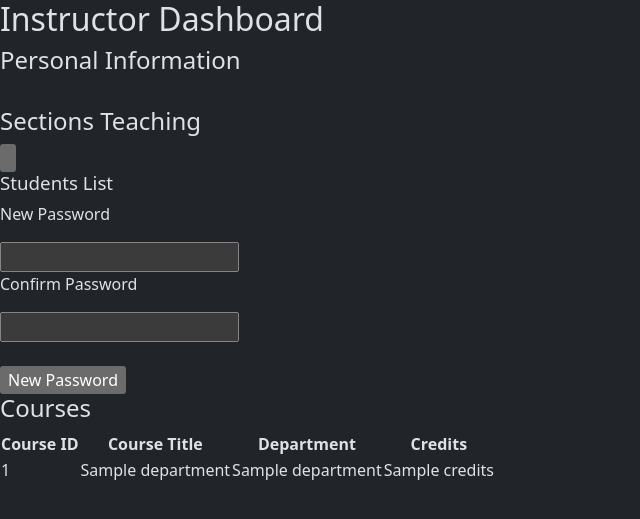
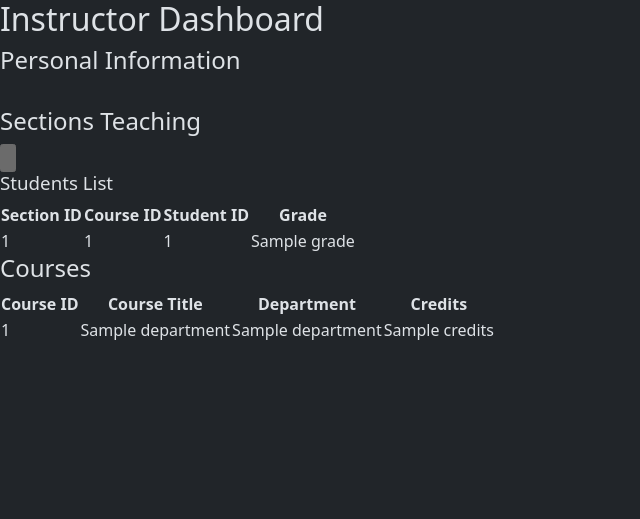
Before and after one commit to festonathan/database-project, a Flask app: template templates/instructor.html in a window 1280 px wide. Shown: the top 519 px of the page, without its empty margins (0-640 px from the left). Run offline with Flask 3, Linux system fonts and the light colour scheme; the template is opened without the code that fills it: most values are stand-ins (such as "Sample title", 1, 10 or a date in 2020); some libraries are stand-ins or nearby versions.

Commit message:
Added student table

```diff
--- a/templates/instructor.html
+++ b/templates/instructor.html
@@ -25,20 +25,25 @@
    </form>
 
    <!--Displays Student list for selected section-->
+   <!--Should display grades and submit grades for students-->
    <h3>Students List</h3>
-
-
-
-   <!--Should display grades and submit grades for students-->
-   <form action="" method="POST">
-      {% for _ in data %}
-         <p>New Password</p>
-         <input type="text" name="student_grade">
-         <p>Confirm Password</p>
-         <input type="text" name="confirm_password">
-         <br><br>
-         <input type="submit" value="New Password">
-      {% endfor %}
+   <form>
+      <table>
+         <tr>
+            <th>Section ID</th>
+            <th>Course ID</th>
+            <th>Student ID</th>
+            <th>Grade</th>
+         </tr>
+         {% for enrollment in data %}
+         <tr>
+            <td>{{ enrollment["sec_id"] }}</td>
+            <td>{{ enrollment["Course_id"] }}</td>
+            <td>{{ enrollment["student_id"] }}</td>
+            <td>{{ enrollment["grade"] }}</td>
+         </tr>
+         {% endfor %}
+      </table>
    </form>
 
 
```
